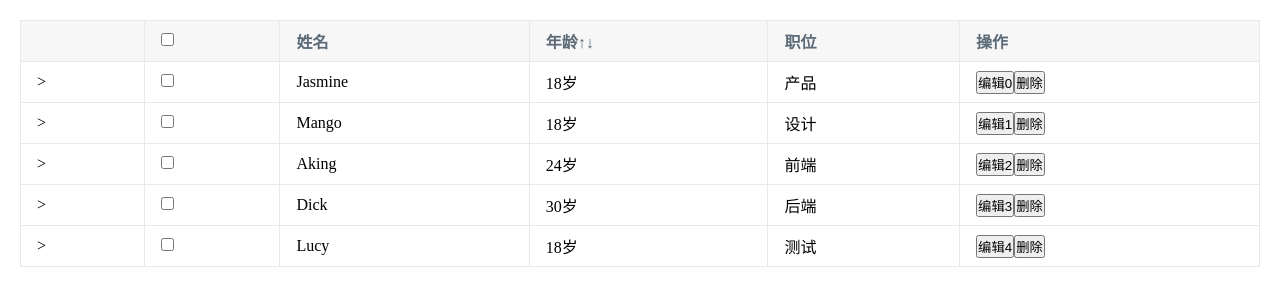
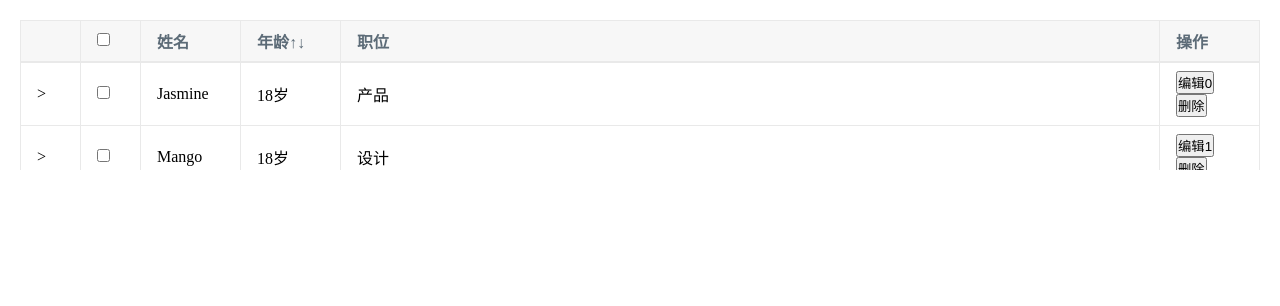
Before and after one commit to lgq627628/daily-test, a Vue app: page / in a window 1280 px wide. Shown: the top 306 px of the page. Built offline with nearby package versions, Linux system fonts and the light colour scheme.

Commit message:
feat: 表格支持固定表头

```diff
--- a/src/App.vue
+++ b/src/App.vue
@@ -5,6 +5,7 @@
       :data="data"
       @on-selection-change="onSelectionChange"
       @on-sort="onSort"
+      height="150"
     >
       <template #age="{row, col, index}">{{ row.age + '岁'}}</template>
       <template #action="{row, col, index}">
@@ -36,13 +37,15 @@ export default {
         },
         {
           title: '姓名',
-          key: 'name'
+          key: 'name',
+          width: 100
         },
         {
           title: '年龄',
           key: 'age',
           slot: 'age',
-          sortable: true
+          sortable: true,
+          width: 100
         },
         {
           title: '职位',
@@ -51,7 +54,8 @@ export default {
         {
           title: '操作',
           key: 'action',
-          slot: 'action'
+          slot: 'action',
+          width: 100
         }
       ],
       data: [
--- a/src/components/xr-table.vue
+++ b/src/components/xr-table.vue
@@ -1,12 +1,21 @@
 <template>
-  <div class="xr-table">
+  <div class="xr-table" :style="tableStyle">
+    <div class="xr-table__header" ref="tableHeader">
       <table>
+        <colgroup>
+          <col v-for="col in columns" :width="col.width || ''">
+        </colgroup>
         <thead>
           <tr>
             <th v-for="col in columns" :key="col.key">
               <div>
                 <template v-if="col.type === 'selection'">
-                <input ref="allCheckbox" type="checkbox" :checked="isSelectAll" @change="selectAll">
+                  <input
+                    ref="allCheckbox"
+                    type="checkbox"
+                    :checked="isSelectAll"
+                    @change="selectAll"
+                  >
                 </template>
                 <template v-else-if="col.type === 'expand'"></template>
                 <template v-else>
@@ -20,6 +29,13 @@
             </th>
           </tr>
         </thead>
+      </table>
+    </div>
+    <div class="xr-table__body" ref="tableBody">
+      <table>
+        <colgroup>
+          <col v-for="col in columns" :width="col.width || ''">
+        </colgroup>
         <tbody>
           <template v-for="(row, index) in data">
             <tr :key="row.id">
@@ -51,6 +67,7 @@
         </tbody>
       </table>
     </div>
+  </div>
 </template>
 
 <script>
@@ -64,6 +81,10 @@ export default {
     data: {
       type: Array,
       default: () => []
+    },
+    height: {
+      type: [String, Number],
+      default: -1
     }
   },
   data() {
@@ -75,7 +96,16 @@ export default {
   created() {
     window.vm = this;
   },
+  mounted() {
+    let { tableHeader, tableBody } = this.$refs;
+    let headerH = parseInt(window.getComputedStyle(tableHeader).height);
+    let bodyH = this.height - headerH;
+    tableBody.style.height = `${bodyH}px`;
+  },
   computed: {
+    tableStyle() {
+      return this.height ? `height: ${this.height}px` : '';
+    },
     isSelectAll() {
       let all = this.data.map(item => item.id).sort();
       let selected = this.selectedRows.map(item => item.id).sort();
@@ -140,6 +170,7 @@ export default {
 
 <style lang="scss">
 .xr-table {
+  overflow: hidden;
   table {
     width: 100%;
     border-collapse: collapse;
@@ -159,5 +190,8 @@ export default {
     border: 1px solid #e9e9e9;
     text-align: left;
   }
+  &__body {
+    overflow: auto;
+  }
 }
 </style>
```
Lines whose indentation alone changed are shown as unchanged.
